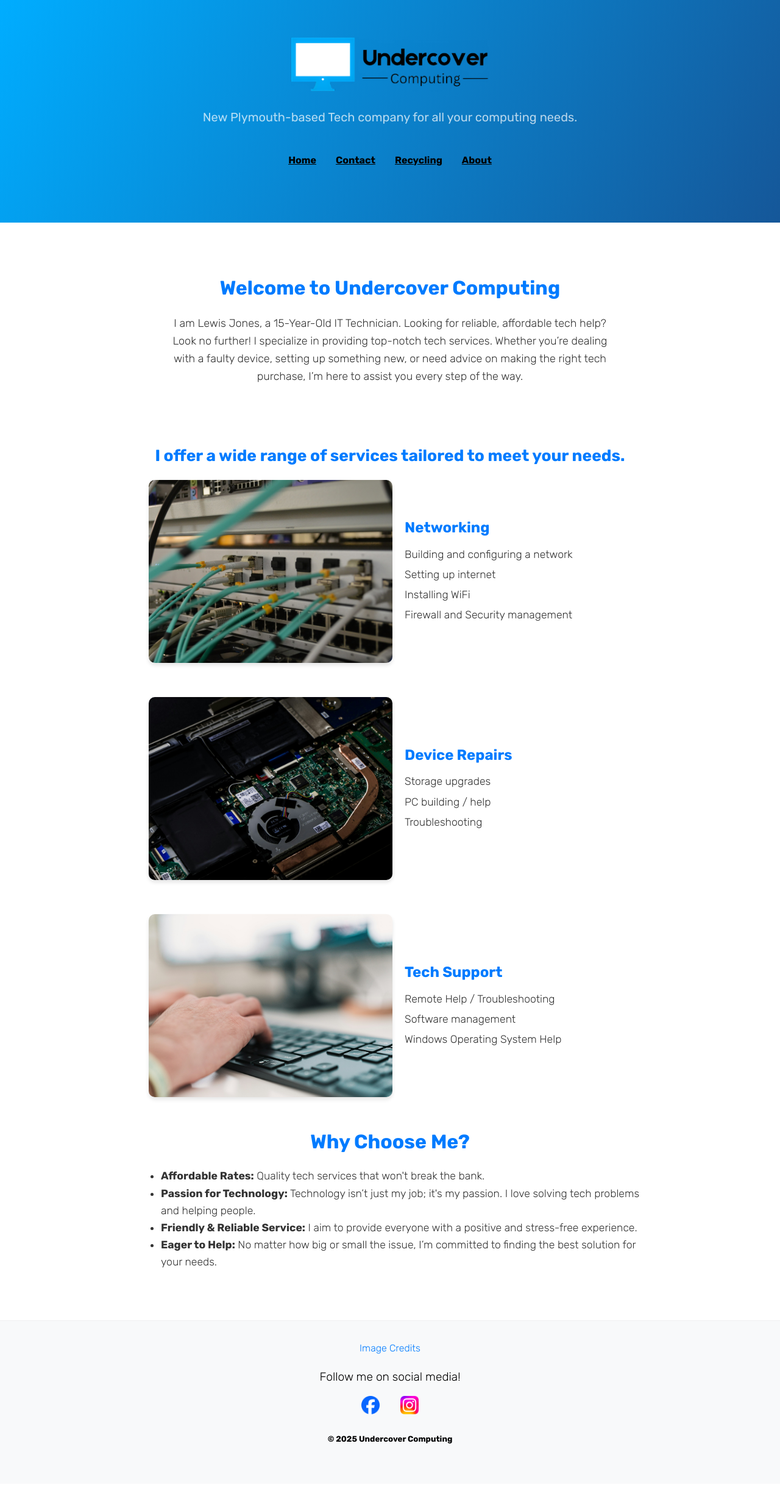
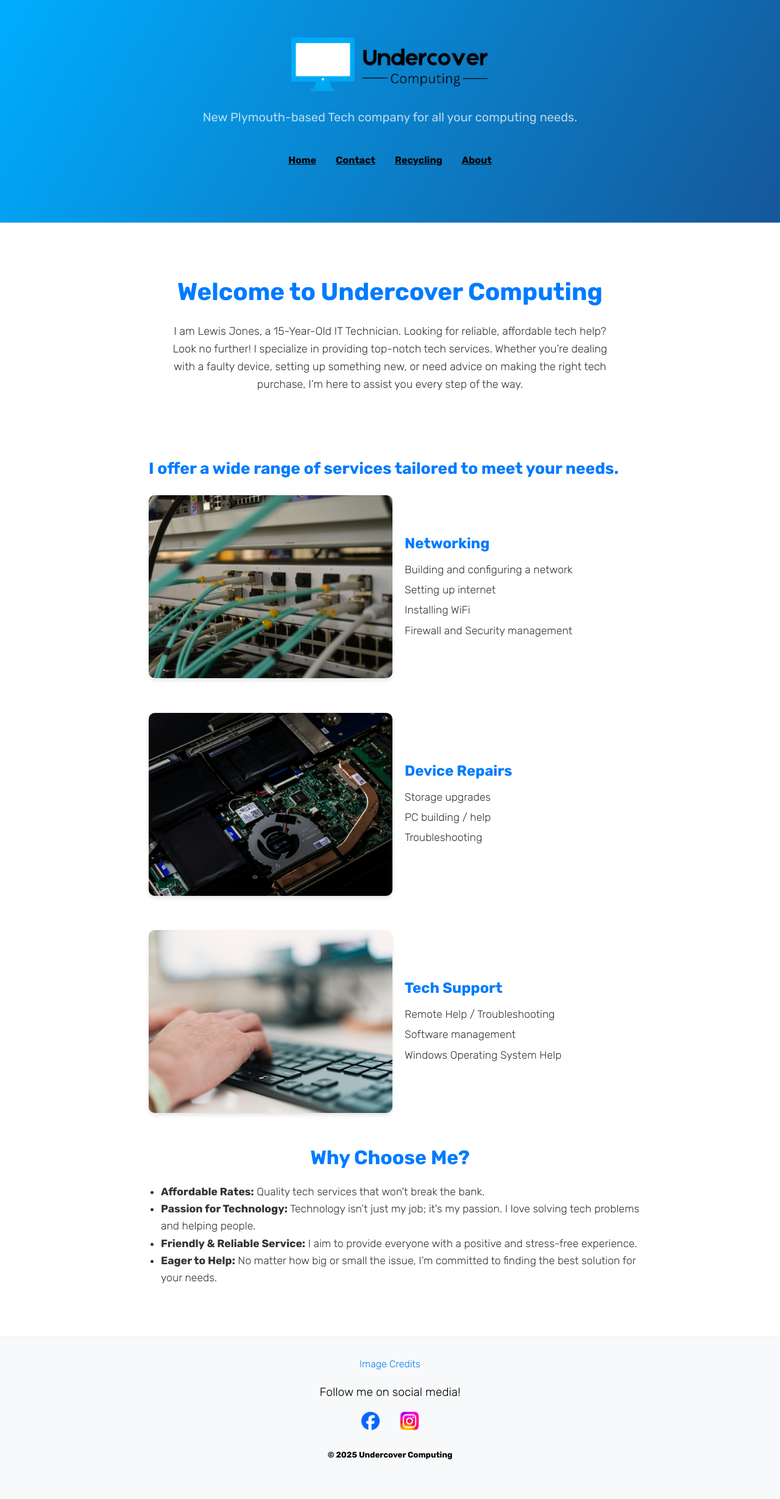
Before and after one commit to UndercoverComputing/undercovercomputing.com, a Jekyll site: the page index.html, which Jekyll copies as it is, in a window 1280 px wide. Shown: the whole page at 61% size. Built offline with Jekyll 4.4.1, drawn with Linux system fonts in a browser that asks for light colours; before the commit the page ends 2433 px from its top, so only the background shows below that.

Commit message:
testing h2 to h1

```diff
--- a/index.html
+++ b/index.html
@@ -48,13 +48,13 @@
     <main id="content" class="main-content" role="main">
         <div itemscope itemtype="http://schema.org/Person">
             <section class="welcome-section">
-                <h2 class="fade-in"><strong>Welcome to Undercover Computing</strong></h2>
+                <h1 class="fade-in"><strong>Welcome to Undercover Computing</strong></h2>
                 <p class="fade-in">I am <span itemprop="name">Lewis Jones</span>, a 15-Year-Old IT Technician. Looking for reliable, affordable tech help? Look no further! I specialize in providing top-notch tech services. Whether you’re dealing with a faulty device, setting up something new, or need advice on making the right tech purchase, I’m here to assist you every step of the way.</p>
             </section>
         </div>
 
         <section class="service-section">
-            <h2 class="fade-in" id="title"><strong><span style="font-size: 1.65rem">I offer a wide range of services tailored to meet your needs.</span></strong></h2>
+            <h1 class="fade-in" id="title"><strong><span style="font-size: 1.65rem">I offer a wide range of services tailored to meet your needs.</span></strong></h2>
 
             <section class="service-item">
                 <img src="/images/networking_landscape.jpg" alt="Networking">
```
